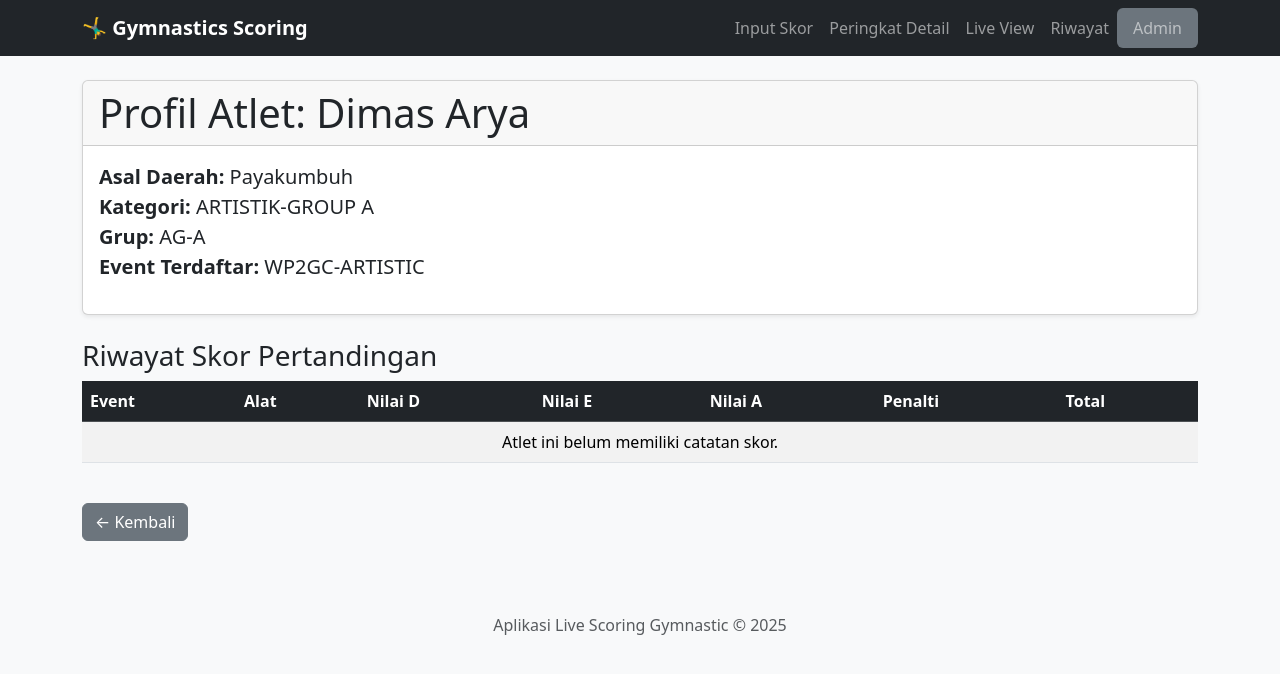
After one commit to batrianugrah/GymnasticsScoring, a Flask app: page /peserta/1 in a window 1280 px wide. The commit adds this page. Shown: the top 674 px of the page. Run offline with Flask 3, Linux system fonts and the light colour scheme.

Commit message:
fitur peringkat dan profil peserta

```diff
--- a/app.py
+++ b/app.py
@@ -137,6 +137,44 @@ def riwayat():
     events = Event.query.order_by(Event.tanggal.desc()).all()
     riwayat_skor = {event: Skor.query.filter_by(event_id=event.id).order_by(Skor.total_nilai.desc()).all() for event in events if Skor.query.filter_by(event_id=event.id).first()}
     return render_template('riwayat.html', riwayat=riwayat_skor)
+
+# Tambahkan dua fungsi ini di app.py
+
+@app.route('/peringkat')
+def peringkat():
+    active_event = get_active_event()
+    if not active_event:
+        # Jika tidak ada event aktif, arahkan ke halaman utama yang akan menampilkan pesan
+        return redirect(url_for('input_skor'))
+
+    # Ambil semua skor untuk event yang aktif
+    all_scores = Skor.query.filter_by(event_id=active_event.id).join(Peserta).join(Alat).all()
+
+    # Logika untuk mengelompokkan skor
+    peringkat_data = {}
+    for skor in all_scores:
+        # Buat kunci unik berdasarkan kombinasi Kategori, Grup, dan Alat
+        key = f"{skor.peserta.kategori.nama} - {skor.peserta.grup.nama} - {skor.alat.nama}"
+
+        if key not in peringkat_data:
+            peringkat_data[key] = []
+
+        peringkat_data[key].append(skor)
+
+    # Urutkan skor di dalam setiap grup dari yang tertinggi ke terendah
+    for key in peringkat_data:
+        peringkat_data[key] = sorted(peringkat_data[key], key=lambda x: x.total_nilai, reverse=True)
+
+    return render_template('peringkat.html', peringkat_data=peringkat_data, event=active_event)
+
+@app.route('/peserta/<int:peserta_id>')
+def profil_peserta(peserta_id):
+    peserta = Peserta.query.get_or_404(peserta_id)
+    # Ambil semua skor milik peserta ini dari semua event, diurutkan dari event terbaru
+    skor_peserta = Skor.query.filter_by(peserta_id=peserta.id)\
+        .join(Event).order_by(Event.tanggal.desc()).all()
+
+    return render_template('profil_peserta.html', peserta=peserta, skor_list=skor_peserta)
 
 # --- API Endpoints ---
 @app.route('/api/scores')
--- a/static/css/style.css
+++ b/static/css/style.css
@@ -5,3 +5,16 @@ body { background-color: #f8f9fa; }
 #live-score-table tr:first-child { background-color: #ffd700; font-weight: bold; }
 #live-score-table tr:nth-child(2) { background-color: #c0c0c0; }
 #live-score-table tr:nth-child(3) { background-color: #cd7f32; }
+
+/* Style untuk link nama peserta agar tidak tampak seperti link biasa */
+a.participant-link {
+    color: inherit; /* Mengambil warna teks normal (biasanya hitam atau gelap) */
+    text-decoration: none; /* Menghilangkan garis bawah default */
+    font-weight: 500; /* (Opsional) Sedikit menebalkan nama */
+}
+
+/* Efek saat mouse diarahkan ke nama peserta */
+a.participant-link:hover {
+    text-decoration: underline; /* Tampilkan garis bawah saat di-hover */
+    color: #0d6efd; /* (Opsional) Ubah warna menjadi biru saat di-hover */
+}
--- a/templates/layout.html
+++ b/templates/layout.html
@@ -17,6 +17,7 @@
             <div class="collapse navbar-collapse" id="navbarNav">
                 <ul class="navbar-nav ms-auto">
                     <li class="nav-item"><a class="nav-link" href="{{ url_for('input_skor') }}">Input Skor</a></li>
+                    <li class="nav-item"><a class="nav-link" href="{{ url_for('peringkat') }}">Peringkat Detail</a></li>
                     <li class="nav-item"><a class="nav-link" href="{{ url_for('live_view') }}" target="_blank">Live View</a></li>
                     <li class="nav-item"><a class="nav-link" href="{{ url_for('riwayat') }}">Riwayat</a></li>
                     <li class="nav-item"><a class="nav-link bg-secondary rounded px-3" href="{{ url_for('admin_dashboard') }}">Admin</a></li>
--- /dev/null
+++ b/templates/profil_peserta.html
@@ -0,0 +1,57 @@
+{% extends 'layout.html' %}
+
+{% block title %}
+    Profil: {{ peserta.nama }}
+{% endblock %}
+
+{% block content %}
+<div class="card shadow-sm mb-4">
+    <div class="card-header">
+        <h1 class="mb-0">Profil Atlet: {{ peserta.nama }}</h1>
+    </div>
+    <div class="card-body">
+        <p class="fs-5">
+            <strong>Asal Daerah:</strong> {{ peserta.daerah.nama }} <br>
+            <strong>Kategori:</strong> {{ peserta.kategori.nama }} <br>
+            <strong>Grup:</strong> {{ peserta.grup.nama }} <br>
+            <strong>Event Terdaftar:</strong> {{ peserta.event.nama }}
+        </p>
+    </div>
+</div>
+
+<h3 class="mt-4">Riwayat Skor Pertandingan</h3>
+<div class="table-responsive">
+    <table class="table table-striped table-hover">
+        <thead class="table-dark">
+            <tr>
+                <th>Event</th>
+                <th>Alat</th>
+                <th>Nilai D</th>
+                <th>Nilai E</th>
+                <th>Nilai A</th>
+                <th>Penalti</th>
+                <th>Total</th>
+            </tr>
+        </thead>
+        <tbody>
+            {% for skor in skor_list %}
+            <tr>
+                <td>{{ skor.event.nama }}</td>
+                <td>{{ skor.alat.nama }}</td>
+                <td>{{ "%.3f"|format(skor.nilai_d) }}</td>
+                <td>{{ "%.3f"|format(skor.nilai_e) }}</td>
+                <td>{{ "%.3f"|format(skor.nilai_a) }}</td>
+                <td>{{ "%.3f"|format(skor.penalti) }}</td>
+                <td><strong>{{ "%.3f"|format(skor.total_nilai) }}</strong></td>
+            </tr>
+            {% else %}
+            <tr><td colspan="7" class="text-center">Atlet ini belum memiliki catatan skor.</td></tr>
+            {% endfor %}
+        </tbody>
+    </table>
+</div>
+
+<div class="mt-4">
+    <a href="javascript:history.back()" class="btn btn-secondary">&larr; Kembali</a>
+</div>
+{% endblock %}
```
Also changed, not shown: database_setup.py (+9 -0 lines), templates/input_skor.html (+17 -15 lines), templates/peringkat.html (added, +52 -0 lines), templates/riwayat.html (+26 -24 lines), gymnastics.db.
